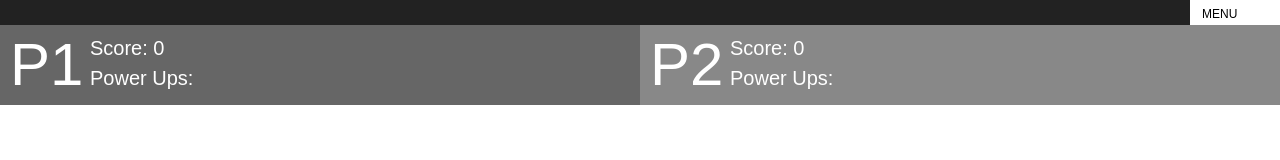
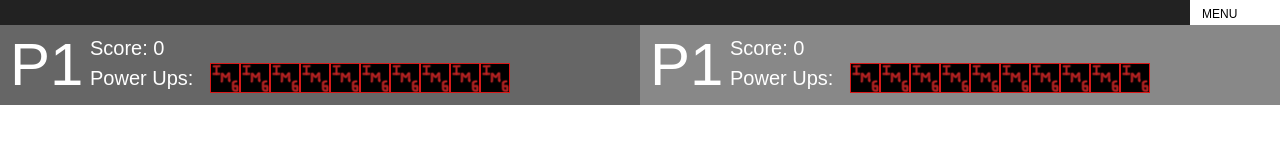
Before and after one commit to alfoirazabal/trivia_colonizer, a website with bundled scripts: page www/index.html in a window 1280 px wide. Built offline with nearby package versions, Linux system fonts and the light colour scheme.

Commit message:
Code Optimization and Display Development
* Code Optimized on game.js on creating upperpanels for P1 and P2
* UIImage class created for displaying images on the canvas, with standard image in case null or undefined image is detected.
* Now PowerUps panel displays standard images.

```diff
--- a/www/index.html
+++ b/www/index.html
@@ -3,8 +3,19 @@
     <head>
         <meta name="viewport" content="width=device-width, initial-scale=1.0">
         <link rel="stylesheet" type="text/css" href="styles.css"></link>
+        <style>
+            img {
+                display: none;
+            }
+        </style>
     </head>
     <body>
+        <!-- Loading Resources... -->
+            <!-- Images -->
+            <img id="img_undef_icon" src="src/assets/display/predef/img/undef_icon.png" />
+            <!-- FINISHED Loading Images -->
+        <!-- FINISHED Loading Resources... -->
+
         <canvas id="theCanvas" width="1280" height="720"></canvas>
         <script type="module" src="src/index.js"></script>
     </body>
--- /dev/null
+++ b/www/src/assets/display/predef/uiimage.js
@@ -0,0 +1,39 @@
+import GameObject from "./gameObject.js";
+
+export default class UIImage extends GameObject {
+
+    constructor(position, image, size) {
+
+        super(position);
+
+        this.image = image;
+        this.size = size;
+
+        if (this.image === undefined || this.image === null) {
+            this.image = document.getElementById("img_undef_icon");
+        }
+
+        if (this.size === undefined || this.size === null) {
+            this.size = {
+                x: this.image.width,
+                y: this.image.height
+            };
+        }
+
+    }
+
+    update(deltaTime) {
+
+    }
+
+    draw(ctx) {
+        ctx.drawImage(
+            this.image,
+            this.position.x,
+            this.position.y,
+            this.size.x,
+            this.size.y
+        );
+    }
+
+}
--- a/www/src/game.js
+++ b/www/src/game.js
@@ -3,6 +3,7 @@ import Panel from "./assets/display/predef/panel.js";
 import GameObject from "./assets/display/predef/gameObject.js";
 import { Button } from "./assets/display/predef/button.js";
 import { Label } from "./assets/display/predef/label.js";
+import UIImage from "./assets/display/predef/uiimage.js";
 
 const SPEED = 100;  // DEFAULT
 
@@ -61,33 +62,36 @@ export default class Game {
             game.gameObjects.uppermostPanel.addChild(buttonText);
         }
         function setUpperPanel(game) {
-            drawP1Panel(game);
-            drawP2Panel(game);
-            function drawP1Panel(game) {
-                game.gameObjects.upperPanelP1 =
-                        new Panel({x: 0, y: 25}, {x: game.gameWidth / 2, y: 80}, "#666");
+            createPlayerUpperPanel(game, 1);
+            createPlayerUpperPanel(game, 2);
+
+            console.log(game.gameObjects);
+
+            function createPlayerUpperPanel(game, playerNumber) {
+                var upperPanelName = "upperPanelP" + playerNumber;
+                switch(playerNumber) {
+                    case 1:
+                        game.gameObjects[upperPanelName] = new Panel({x: 0, y: 25}, {x: game.gameWidth / 2, y: 80}, "#666");
+                        break;
+                    case 2:
+                        game.gameObjects[upperPanelName] = new Panel({x: game.gameWidth / 2, y: 25}, {x: game.gameWidth / 2, y: 80}, "#888");
+                        break;
+                }
                 var labelPNumber = new Label({x: 10, y: 60}, "P1");
                 labelPNumber.setFont("60px Arial");
-                game.gameObjects.upperPanelP1.addChild(labelPNumber);
+                game.gameObjects[upperPanelName].addChild(labelPNumber);
                 var labelPScore = new Label({x: 90, y: 30}, "Score: 0");
                 labelPScore.setFont("20px Arial");
-                game.gameObjects.upperPanelP1.addChild(labelPScore);
+                game.gameObjects[upperPanelName].addChild(labelPScore);
                 var labelPowerUps = new Label({x: 90, y: 60}, "Power Ups: ");
                 labelPowerUps.setFont("20px Arial");
-                game.gameObjects.upperPanelP1.addChild(labelPowerUps);
-            }
-            function drawP2Panel(game) {
-                game.gameObjects.upperPanelP2 =
-                        new Panel({x: game.gameWidth / 2, y: 25}, {x: game.gameWidth / 2, y: 80}, "#888");
-                var labelPNumber = new Label({x: 10, y: 60}, "P2");
-                labelPNumber.setFont("60px Arial");
-                game.gameObjects.upperPanelP2.addChild(labelPNumber);
-                var labelPScore = new Label({x: 90, y: 30}, "Score: 0");
-                labelPScore.setFont("20px Arial");
-                game.gameObjects.upperPanelP2.addChild(labelPScore);
-                var labelPowerUps = new Label({x: 90, y: 60}, "Power Ups: ");
-                labelPowerUps.setFont("20px Arial");
-                game.gameObjects.upperPanelP2.addChild(labelPowerUps);
+                game.gameObjects[upperPanelName].addChild(labelPowerUps);
+                var powerUpsPanel = new Panel({x: 210, y: 38}, {x: 300, y: 30}, "#000");
+                game.gameObjects[upperPanelName].addChild(powerUpsPanel);
+                for(let i = 0 ; i < 10 ; i++) {
+                    var powerUpIcon = new UIImage({x: i * 30, y: 0}, null, null);
+                    powerUpsPanel.addChild(powerUpIcon);
+                }
             }
         }
     }
```
Also changed, not shown: www/src/assets/display/predef/img/undef_icon.png (added).
